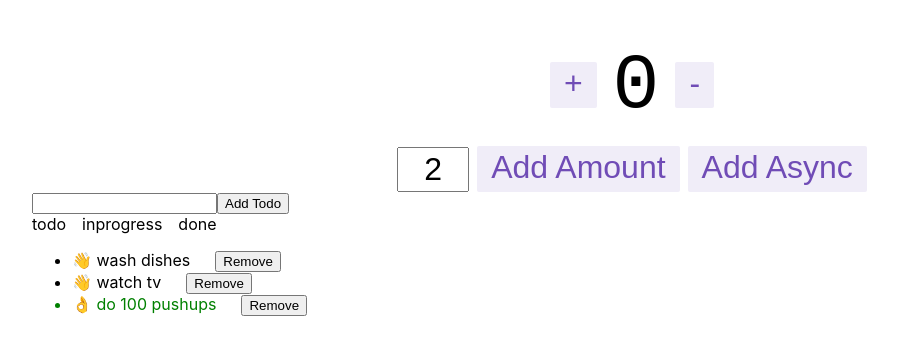
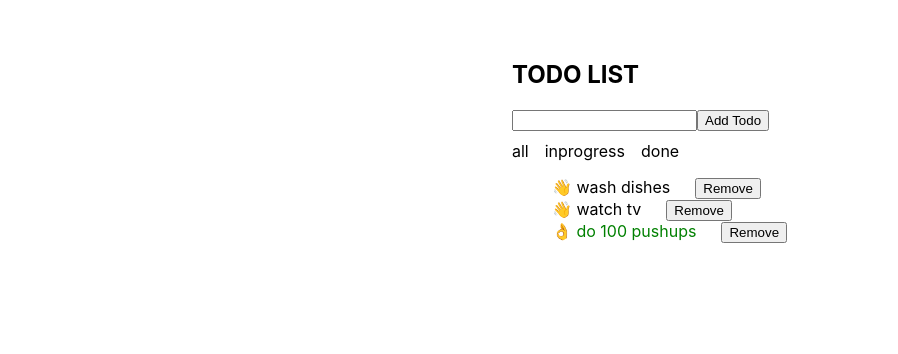
Before and after one commit to giangc/react-redux-template, a React (Create React App) app: page / in a window 1280 px wide. Shown: the top 354 px of the page, without its empty margins (8-906 px from the left). Built offline with nearby package versions, Linux system fonts and the light colour scheme.

Commit message:
complete: visibility filter list

```diff
--- a/src/App.css
+++ b/src/App.css
@@ -1,6 +1,5 @@
 .App {
   padding: 40px;
-  margin: auto;
 }
 
 .App-logo {
--- a/src/App.tsx
+++ b/src/App.tsx
@@ -1,19 +1,31 @@
-import React from 'react';
+import React, { useState } from 'react';
 import './App.css';
 import AddTodo from './features/todo/AddTodo'
 import TodoList from './features/todo/TodoList'
 import VisibilityFilters from './features/todo/VisibilityFilters'
-import { Counter } from './features/counter/Counter'
 
+const App = () => {
+  const [filterKey, setFilter] = useState('all')
 
-function App() {
   return (
-    <div className="App">
-      <Counter />
-      <AddTodo />
-      <VisibilityFilters />
-      <TodoList />
-    </div >
+    <div className="App" >
+      <section style={{
+        marginLeft: "40%"
+      }}>
+        <h1>TODO LIST</h1>
+        <AddTodo />
+        <VisibilityFilters
+          filter={key => {
+            setFilter(key)
+          }}
+        />
+        <TodoList
+          select={filterKey}
+        />
+
+      </section>
+
+    </div>
   );
 }
 
--- a/src/features/todo/TodoList.js
+++ /dev/null
@@ -1,20 +0,0 @@
-import React from "react"
-import Todo from "./Todo"
-import { selectData } from './todoSlice'
-import { useSelector } from 'react-redux'
-
-const TodoList = () => {
-  const todos = useSelector(selectData)
-
-  return (
-    <ul>
-      {todos && todos.length
-        ? todos.map((todo, index) => {
-          return <Todo key={`todo-${todo.id}`} todo={todo} />;
-        })
-        : "No todos, yay!"}
-    </ul>
-  )
-};
-
-export default TodoList
--- /dev/null
+++ b/src/features/todo/TodoList.tsx
@@ -0,0 +1,53 @@
+import React from "react"
+import Todo from "./Todo"
+import { selectData, selectInProgress, selectDone } from './todoSlice'
+import { useSelector } from 'react-redux'
+import { FILTERS } from './VisibilityFilters'
+export type TodoListProps = {
+  select: string
+}
+
+const TodoList: React.FC<TodoListProps> = ({ select }) => {
+  const todos = useSelector(selectData)
+  const inProgress = useSelector(selectInProgress)
+  const done = useSelector(selectDone)
+
+  return (
+    <ul style={{
+      listStyleType: "none",
+    }}>
+      {
+        select === FILTERS[0] &&
+          todos &&
+          todos.length
+          ?
+          todos.map((todo, index) => {
+            return <Todo key={`todo-${todo.id}`} todo={todo} />;
+          })
+          :
+
+          select === FILTERS[1] &&
+            todos &&
+            todos.length
+            ?
+            inProgress.map((todo, index) => {
+              return <Todo key={`todo-${todo.id}`} todo={todo} />;
+            })
+            :
+
+            select === FILTERS[2] &&
+              todos &&
+              todos.length
+              ?
+              done.map((todo, index) => {
+                return <Todo key={`todo-${todo.id}`} todo={todo} />;
+              })
+              :
+              "No todos, yay!"
+
+      }
+    </ul>
+  )
+};
+
+export default TodoList
--- a/src/features/todo/VisibilityFilters.js
+++ /dev/null
@@ -1,27 +0,0 @@
-import React from "react";
-
-const VISIBILITY_FILTERS = ["todo", "inprogress", "done"]
-
-const VisibilityFilters = () => {
-  return (
-    <div className="visibility-filters">
-      {Object.keys(VISIBILITY_FILTERS).map(filterKey => {
-        const currentFilter = VISIBILITY_FILTERS[filterKey];
-        return (
-          <span
-            style={{
-              marginRight: "1rem"
-            }}
-            key={`visibility-filter-${currentFilter}`}
-            onClick={() => {
-            }}
-          >
-            {currentFilter}
-          </span>
-        );
-      })}
-    </div>
-  );
-};
-
-export default VisibilityFilters;
--- /dev/null
+++ b/src/features/todo/VisibilityFilters.tsx
@@ -0,0 +1,33 @@
+import React from "react";
+
+export const FILTERS = ["all", "inprogress", "done"]
+
+export type FilterProps = {
+  filter: (key: string) => void
+}
+
+const VisibilityFilters: React.FC<FilterProps> = ({ filter }) => {
+  return (
+    <div style={{
+      marginTop: "10px"
+    }}>
+      {FILTERS.map(filterKey => {
+        return (
+          <span
+            style={{
+              marginRight: "1rem"
+            }}
+            key={`visibility-filter-${filterKey}`}
+            onClick={() => {
+              filter(filterKey)
+            }}
+          >
+            {filterKey}
+          </span>
+        );
+      })}
+    </div>
+  );
+};
+
+export default VisibilityFilters;
--- a/src/features/todo/todoSlice.ts
+++ b/src/features/todo/todoSlice.ts
@@ -74,7 +74,16 @@ export const todoSlice = createSlice({
 
 export const { addTodo, removeTodo, doneTodo, updateTodo } = todoSlice.actions
 
-export const selectData = (state: RootState) => state.todo.data
+export const selectData = (state: RootState) =>
+  state.todo.data
+
+export const selectInProgress = (state: RootState) =>
+  state.todo.data.filter(each =>
+    each.complete === false)
+
+export const selectDone = (state: RootState) =>
+  state.todo.data.filter(each =>
+    each.complete === true)
 
 export const selectNextId = (state: RootState) => state.todo.data[state.todo.data.length - 1].id + 1
 
```
